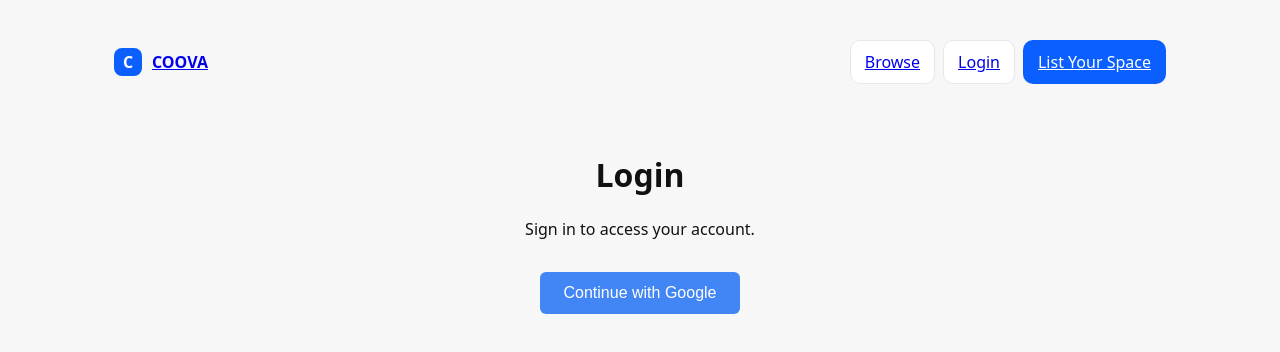
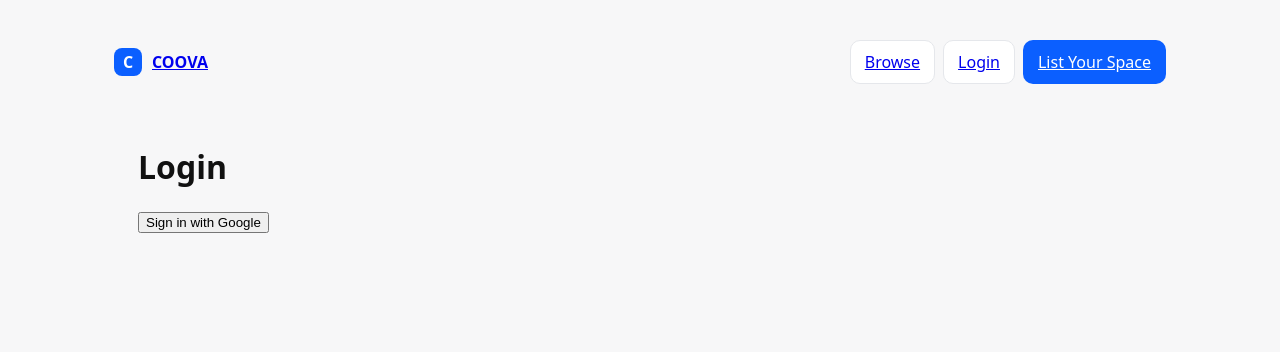
Before and after one commit to COOVAAPP/cove-next, a Next.js app: page /login in a window 1280 px wide. Shown: the top 352 px of the page. Built offline with nearby package versions, Linux system fonts and the light colour scheme.

Commit message:
Fix login flow: client session redirect + callback exchange

```diff
--- a/app/login/page.jsx
+++ b/app/login/page.jsx
@@ -1,46 +1,35 @@
 'use client';
 
+import { useEffect } from 'react';
 import { useRouter, useSearchParams } from 'next/navigation';
 import { supabase } from '@/lib/supabaseClient';
 
 export default function LoginPage() {
   const router = useRouter();
-  const searchParams = useSearchParams();
-  const redirectPath = searchParams.get('redirect') || '/dashboard';
+  const qp = useSearchParams();
+  const redirectPath = qp.get('redirect') || '/dashboard';
 
-  const handleGoogleLogin = async () => {
-    const { error } = await supabase.auth.signInWithOAuth({
+  // If you're already signed in, skip this page
+  useEffect(() => {
+    (async () => {
+      const { data: { session } } = await supabase.auth.getSession();
+      if (session) router.replace(redirectPath);
+    })();
+  }, [router, redirectPath]);
+
+  const handleGoogle = async () => {
+    await supabase.auth.signInWithOAuth({
       provider: 'google',
       options: {
-        redirectTo: `${window.location.origin}/auth/callback?redirect=${redirectPath}`,
+        redirectTo: `${window.location.origin}/auth/callback?redirect=${encodeURIComponent(redirectPath)}`,
       },
     });
-
-    if (error) {
-      console.error('Error logging in:', error.message);
-      alert('Login failed: ' + error.message);
-    }
   };
 
   return (
-    <div style={{ padding: '2rem', textAlign: 'center' }}>
+    <main style={{ padding: 24 }}>
       <h1>Login</h1>
-      <p>Sign in to access your account.</p>
-      <button
-        onClick={handleGoogleLogin}
-        style={{
-          marginTop: '1rem',
-          padding: '0.75rem 1.5rem',
-          backgroundColor: '#4285F4',
-          color: '#fff',
-          border: 'none',
-          borderRadius: '6px',
-          cursor: 'pointer',
-          fontSize: '1rem',
-        }}
-      >
-        Continue with Google
-      </button>
-    </div>
+      <button onClick={handleGoogle}>Sign in with Google</button>
+    </main>
   );
 }
--- a/lib/supabaseClient.js
+++ b/lib/supabaseClient.js
@@ -1,6 +1,13 @@
 import { createClient } from '@supabase/supabase-js';
 
-const supabaseUrl = 'https://opnqqloemtaaowfttafs.supabase.co';
-const supabaseAnonKey = 'eyJhbGciOiJIUzI1NiIsInR5cCI6IkpXVCJ9.eyJpc3MiOiJzdXBhYmFzZSIsInJlZiI6Im9wbnFxbG9lbXRhYW93ZnR0YWZzIiwicm9sZSI6ImFub24iLCJpYXQiOjE3NTQ2Mjg4MjAsImV4cCI6MjA3MDIwNDgyMH0._JApGaHuUvihMx5Yfdgdf5kd8O3SmGMNa6er5duRzD4';
-
-export const supabase = createClient(supabaseUrl, supabaseAnonKey);
+export const supabase = createClient(
+  'https://opnqqloemtaaowfttafs.supabase.co',
+  'eyJhbGciOiJIUzI1NiIsInR5cCI6IkpXVCJ9.eyJpc3MiOiJzdXBhYmFzZSIsInJlZiI6Im9wbnFxbG9lbXRhYW93ZnR0YWZzIiwicm9sZSI6ImFub24iLCJpYXQiOjE3NTQ2Mjg4MjAsImV4cCI6MjA3MDIwNDgyMH0._JApGaHuUvihMx5Yfdgdf5kd8O3SmGMNa6er5duRzD4',
+  {
+    auth: {
+      persistSession: true,
+      autoRefreshToken: true,
+      detectSessionInUrl: true
+    }
+  }
+);
```
Also changed, not shown: app/auth/callback/page.jsx (+5 -8 lines).
